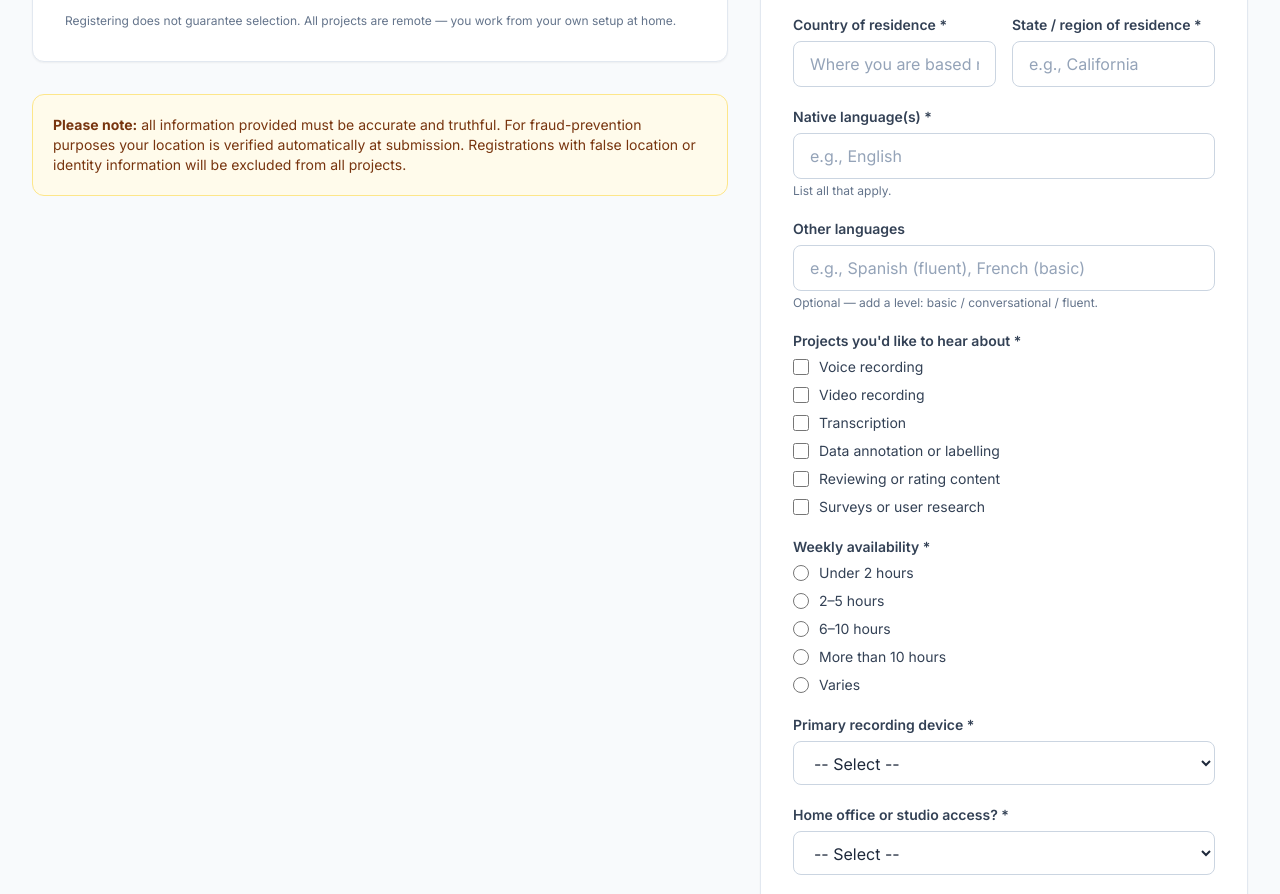
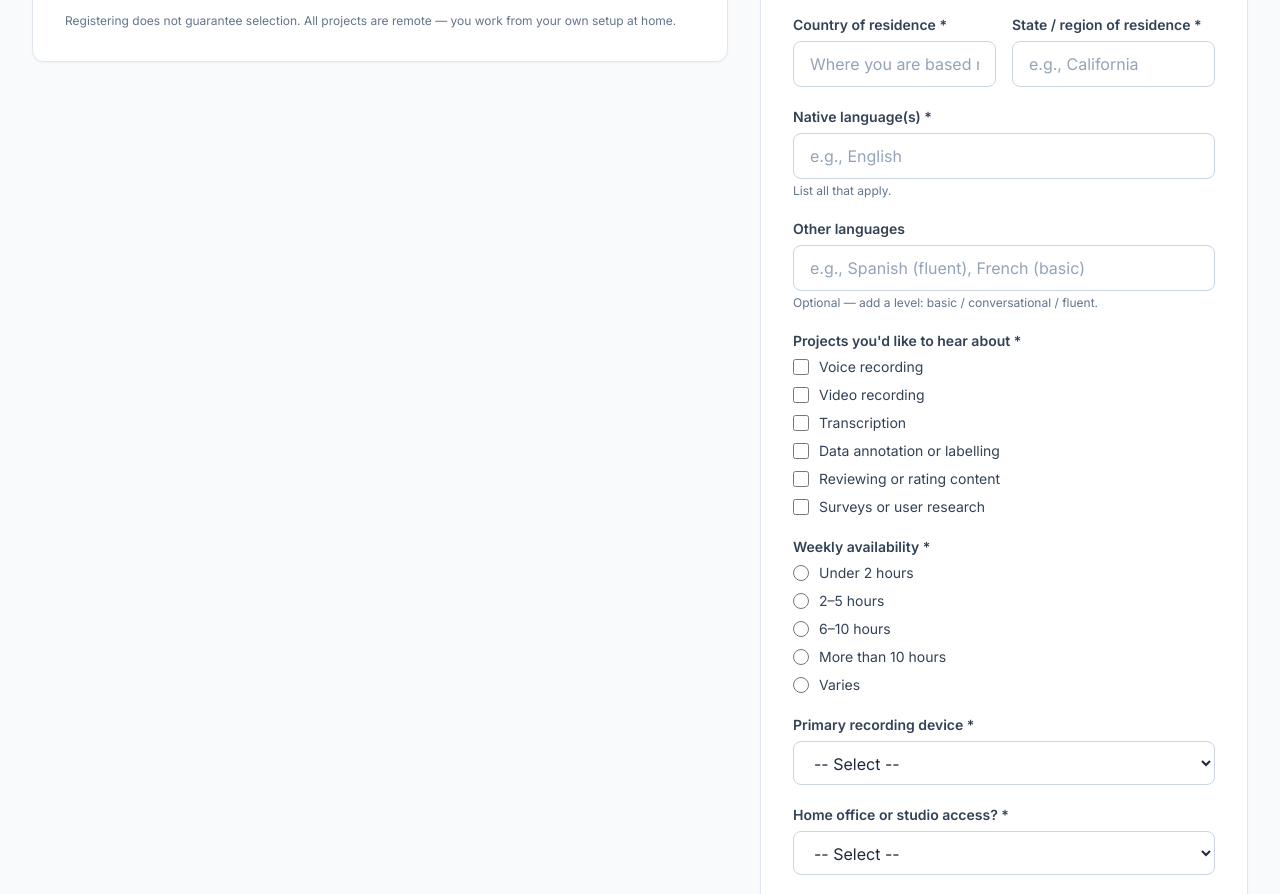
Before and after one commit to marpo235/job-portal, a plain HTML site: page talent-pool.html in a window 1280 px wide. Shown: the part 951-1845 px from the top of the page. Drawn offline with nearby package versions, Linux system fonts and the light colour scheme; a script that the page names is missing.

Commit message:
Remove visible location-verification notice from talent page

```diff
--- a/talent-pool.html
+++ b/talent-pool.html
@@ -114,9 +114,6 @@
             <p class="text-xs text-slate-500 mt-4">Registering does not guarantee selection. All projects are remote — you work from your own setup at home.</p>
           </section>
 
-          <section class="rounded-xl border border-amber-200 bg-amber-50 p-5">
-            <p class="text-sm text-amber-900"><strong>Please note:</strong> all information provided must be accurate and truthful. For fraud-prevention purposes your location is verified automatically at submission. Registrations with false location or identity information will be excluded from all projects.</p>
-          </section>
 
         </div>
 
```
